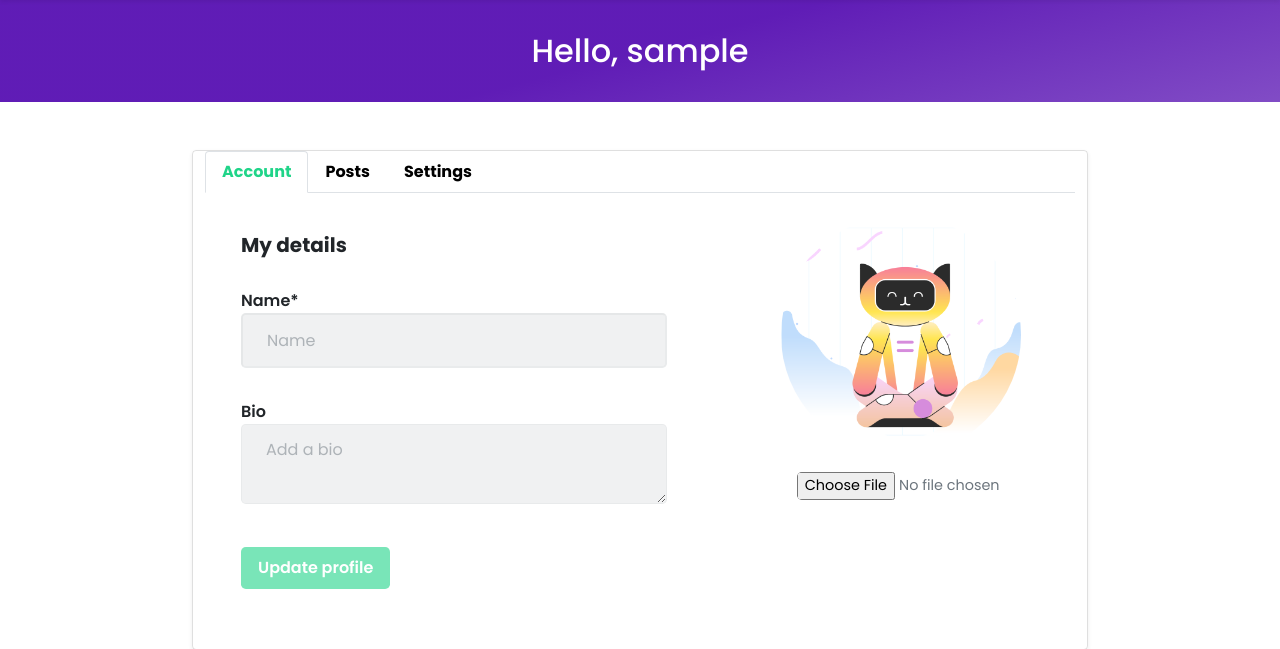
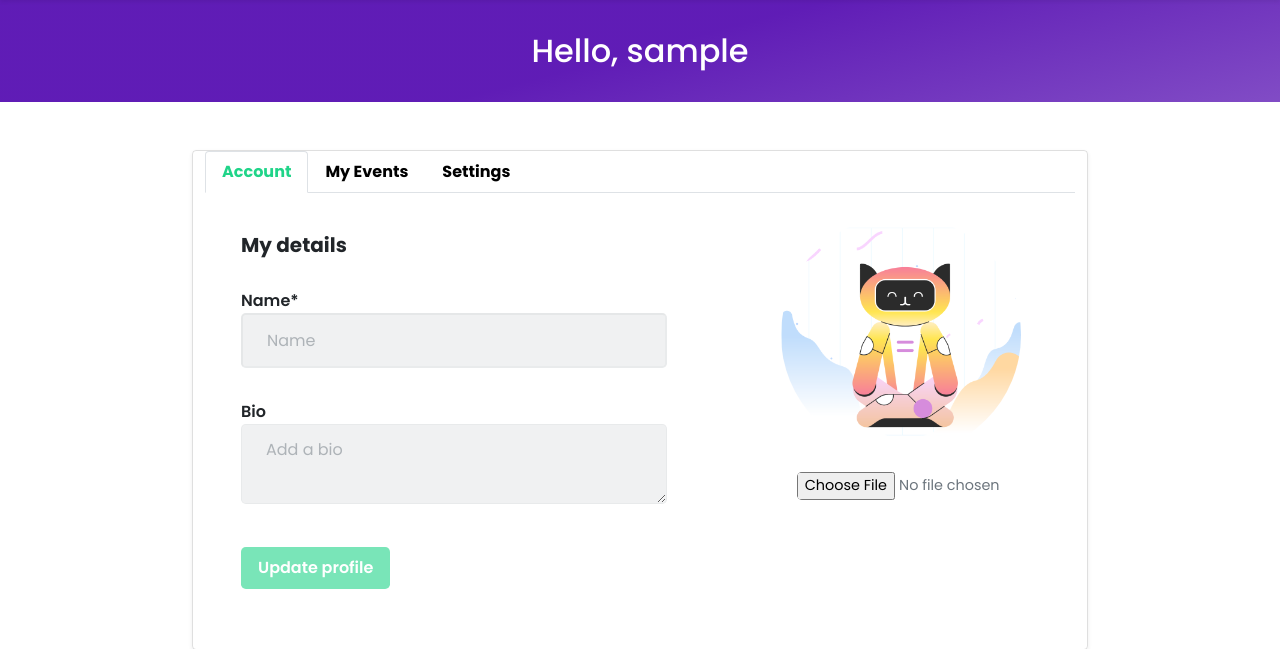
Before and after one commit to stef-cruz/our_neighbourhood, a Django app: page /profile/ in a window 1280 px wide. Shown: the part 56-705 px from the top of the page. Run offline with Django 3.2, Linux system fonts and the light colour scheme; the visitor is signed in with stand-in values (Sample User, id 1); data comes from the database, SQL or seed files in the repository; data that the repository does not hold is empty; some libraries are stand-ins or nearby versions.

Commit message:
Small layout adjustments and add wireframes to readme

```diff
--- a/profiles/templates/profiles/profile.html
+++ b/profiles/templates/profiles/profile.html
@@ -19,7 +19,7 @@
         </li>
         <li class="nav-item" role="presentation">
             <button class="nav-link fw-bolder" id="profile-tab" data-bs-toggle="tab" data-bs-target="#posts" type="button"
-                    role="tab" aria-controls="posts" aria-selected="false">Posts
+                    role="tab" aria-controls="posts" aria-selected="false">My Events
             </button>
         </li>
         <li class="nav-item" role="presentation">
--- a/static/css/_card.scss
+++ b/static/css/_card.scss
@@ -19,15 +19,20 @@
   }
 
   &__key {
-    width: 30%;
-    margin-right: 1.2rem;
+    width: 40%;
+    margin-right: 0;
     padding-top: 0.2rem;
     vertical-align: top;
     font-size: 0.9rem;
+
+    @include bp(desktop) {
+      width: 30%;
+      margin-right: 1.2rem;
+    }
   }
 
   &__value {
     position: relative;
-    width: 60%;
+    width: 57%;
   }
 }
--- a/static/css/_variables.scss
+++ b/static/css/_variables.scss
@@ -1,7 +1,6 @@
-@import url("https://fonts.googleapis.com/css?family=Poppins:100,200,300,400,500,600,700|Lora:100,200,300,400,500,600,700&display=swap");
+@import url("https://fonts.googleapis.com/css?family=Poppins:100,200,300,400,500,600,700&display=swap");
 
 //Fonts
-$title: "Lora", serif;
 $paragraph: "Poppins", sans-serif;
 
 //Font sizes
--- a/static/css/style.css
+++ b/static/css/style.css
@@ -1,4 +1,4 @@
-@import url("https://fonts.googleapis.com/css?family=Poppins:100,200,300,400,500,600,700|Lora:100,200,300,400,500,600,700&display=swap");
+@import url("https://fonts.googleapis.com/css?family=Poppins:100,200,300,400,500,600,700&display=swap");
 .hero {
   background-color: #5710b2;
   position: relative;
@@ -398,15 +398,21 @@
   margin: 0;
 }
 .card-content__key {
-  width: 30%;
-  margin-right: 1.2rem;
+  width: 40%;
+  margin-right: 0;
   padding-top: 0.2rem;
   vertical-align: top;
   font-size: 0.9rem;
 }
+@media (min-width: 64rem) {
+  .card-content__key {
+    width: 30%;
+    margin-right: 1.2rem;
+  }
+}
 .card-content__value {
   position: relative;
-  width: 60%;
+  width: 57%;
 }
 
 .event-detail {
--- a/templates/footer.html
+++ b/templates/footer.html
@@ -1,5 +1,5 @@
 <div class="d-flex flex-lg-column bg-light-gray py-3 mt-5">
-    <div class="container d-flex flex-md-row align-items-center justify-content-between">
+    <div class="container d-flex flex-column flex-md-row align-items-center justify-content-between">
         <div class="order-2 order-md-1" id="footer-brand">
             <a href="{% url 'home' %}" class="navbar-brand d-flex align-items-center">
                 <i class="fas fa-map-marked-alt me-1"></i><strong>Our Neighbourhood</strong>
```
Also changed, not shown: README.md, readme/wireframes.png (added), 1 other file.
